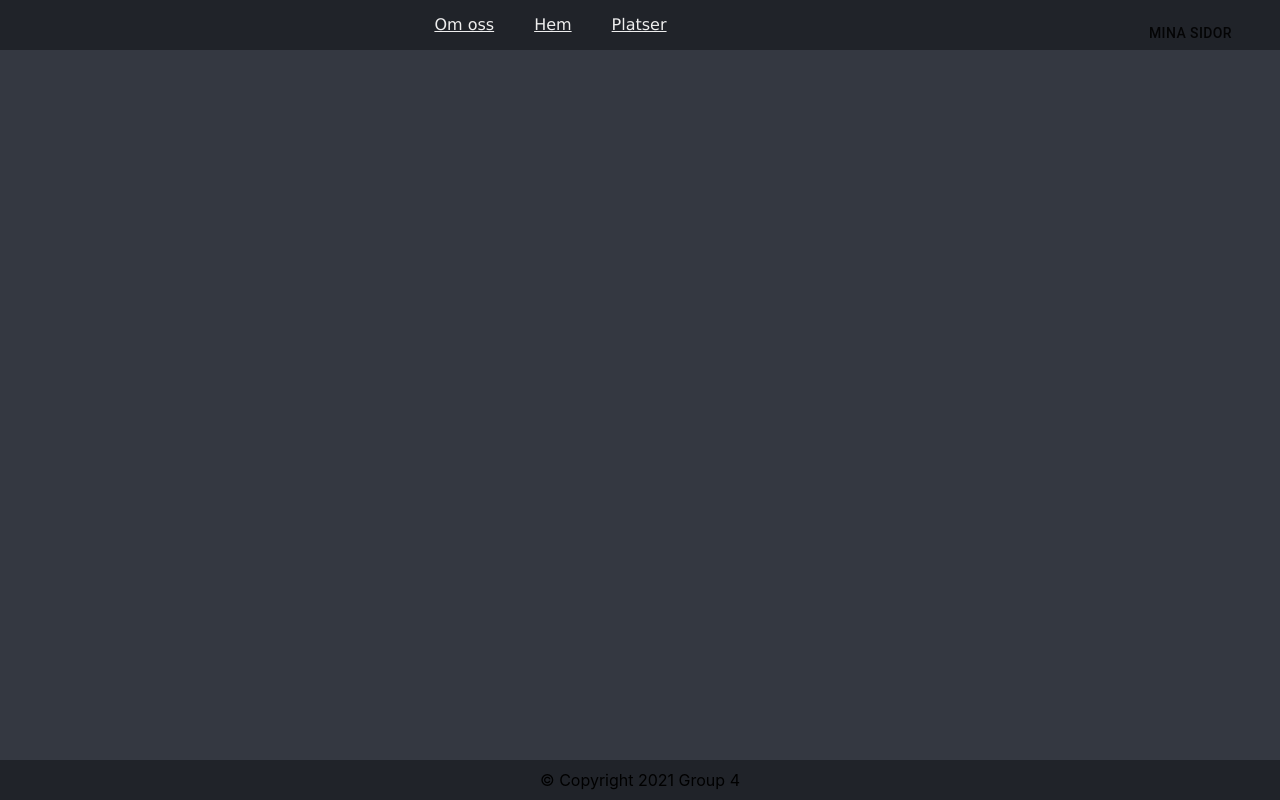
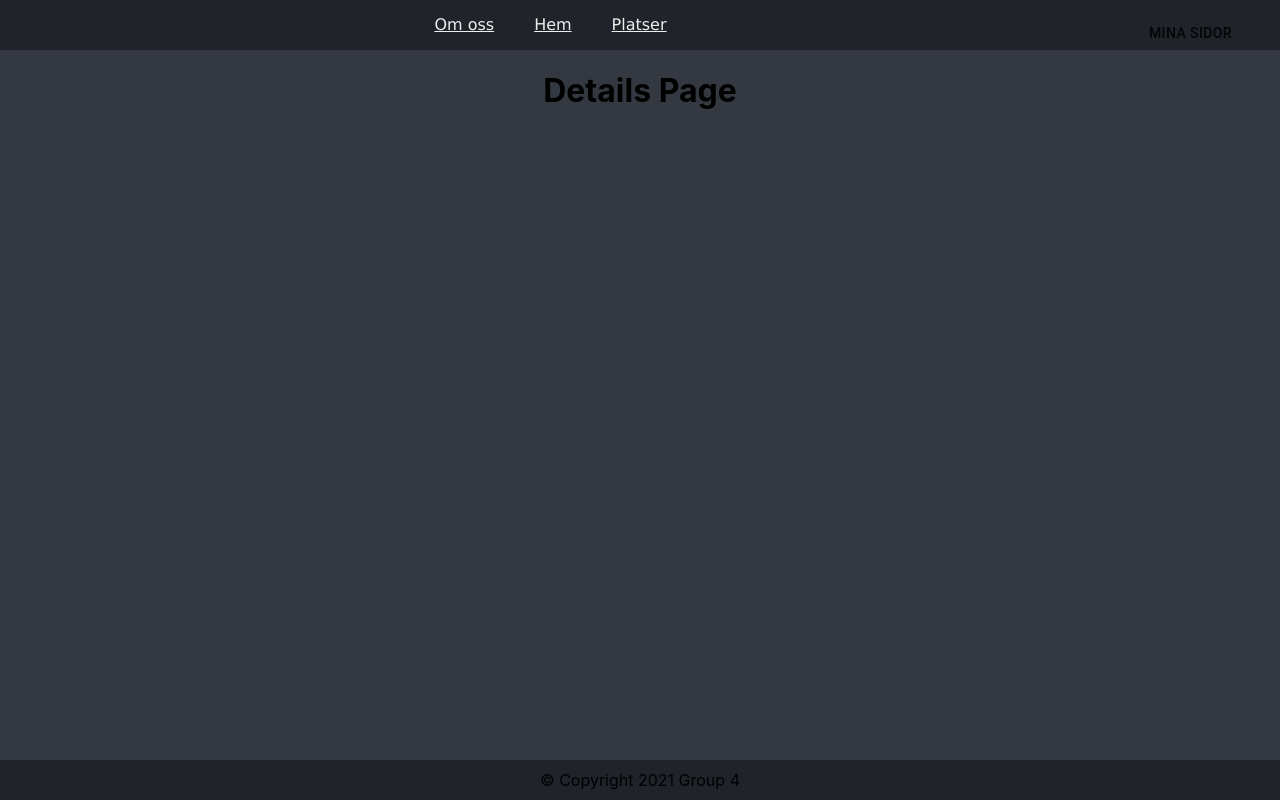
Before and after one commit to postila/clearbnb-grupp4, a React (Create React App) app: page /AccommodationDetails/1 in a window 1280 px wide. Built offline with nearby package versions, Linux system fonts and the light colour scheme; no server answers.

Commit message:
Added route to accommodationDetailsPage
Co-Authored-By: nicolebradleey <72066187+nicolebradleey@users.noreply.github.com>

```diff
--- a/src/App.js
+++ b/src/App.js
@@ -12,6 +12,7 @@ import NavBar from './components/NavBar'
 
 // contexts
 import AccommodationsContextProvider from './contexts/AccommodationsContext'
+import AccommodationsDetails from './pages/AccommodationsDetails';
 
 function App() {
   return (
@@ -26,6 +27,7 @@ function App() {
               <Route exact path="/Om-oss" component={AboutUs} />
               <Route exact path="/Platser" component={Locations} />
               <Route exact path="/Mina-sidor" component={MyPage} />
+              <Route exact path="/AccommodationDetails/:id" component={AccommodationsDetails} />
             </Switch>
           </main>
 
--- a/src/pages/AccommodationsDetails.js
+++ b/src/pages/AccommodationsDetails.js
@@ -0,0 +1,11 @@
+import React from 'react';
+
+const AccommodationsDetails = () => {
+  return (
+    <div>
+      <h1>Details Page</h1>
+    </div>
+  );
+}
+
+export default AccommodationsDetails;
--- a/src/pages/Locations.js
+++ b/src/pages/Locations.js
@@ -8,7 +8,7 @@ const Locations = () => {
   const history = useHistory()
 
   const goToDetailsPage = (id) => {
-    history.push('/accommodationsDetails/' + id)
+    history.push('/AccommodationDetails/' + id)
   }
 
   const card = accommodation => (
```
